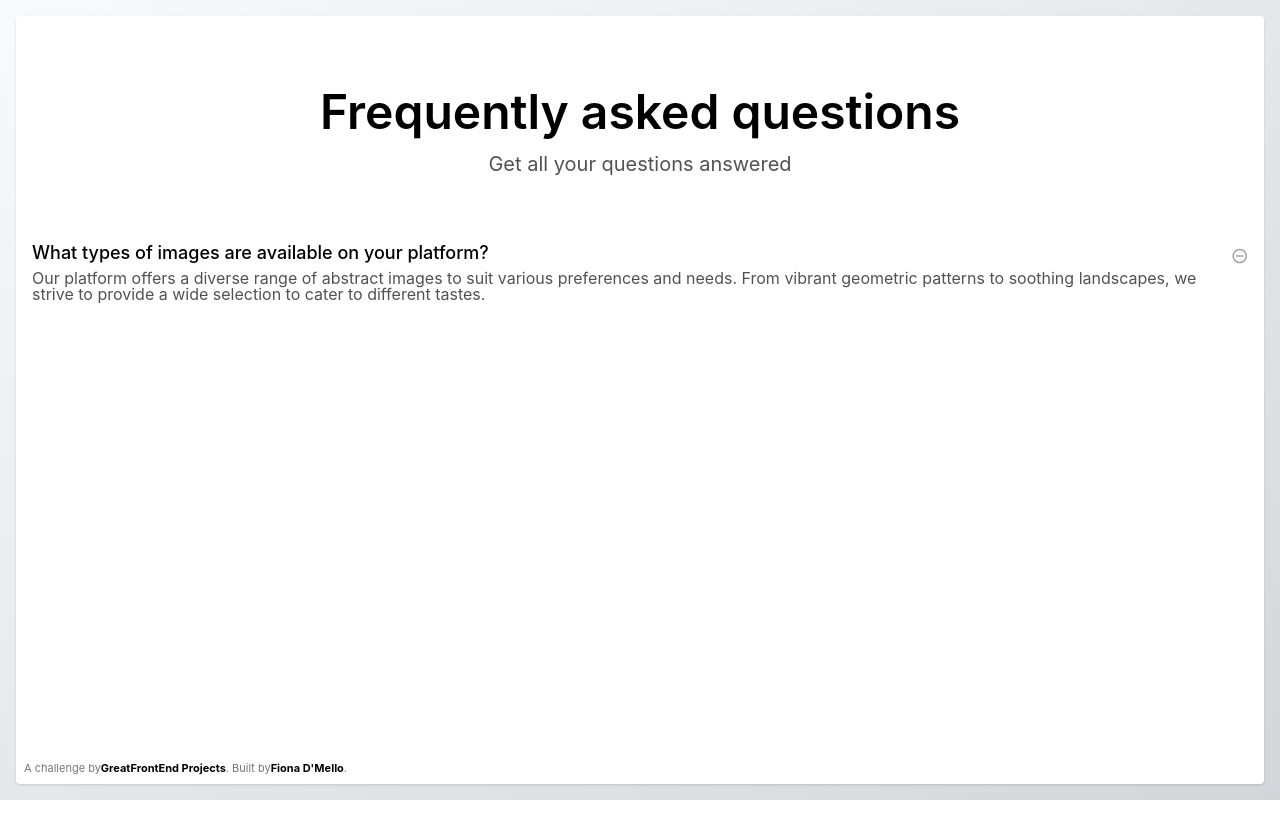
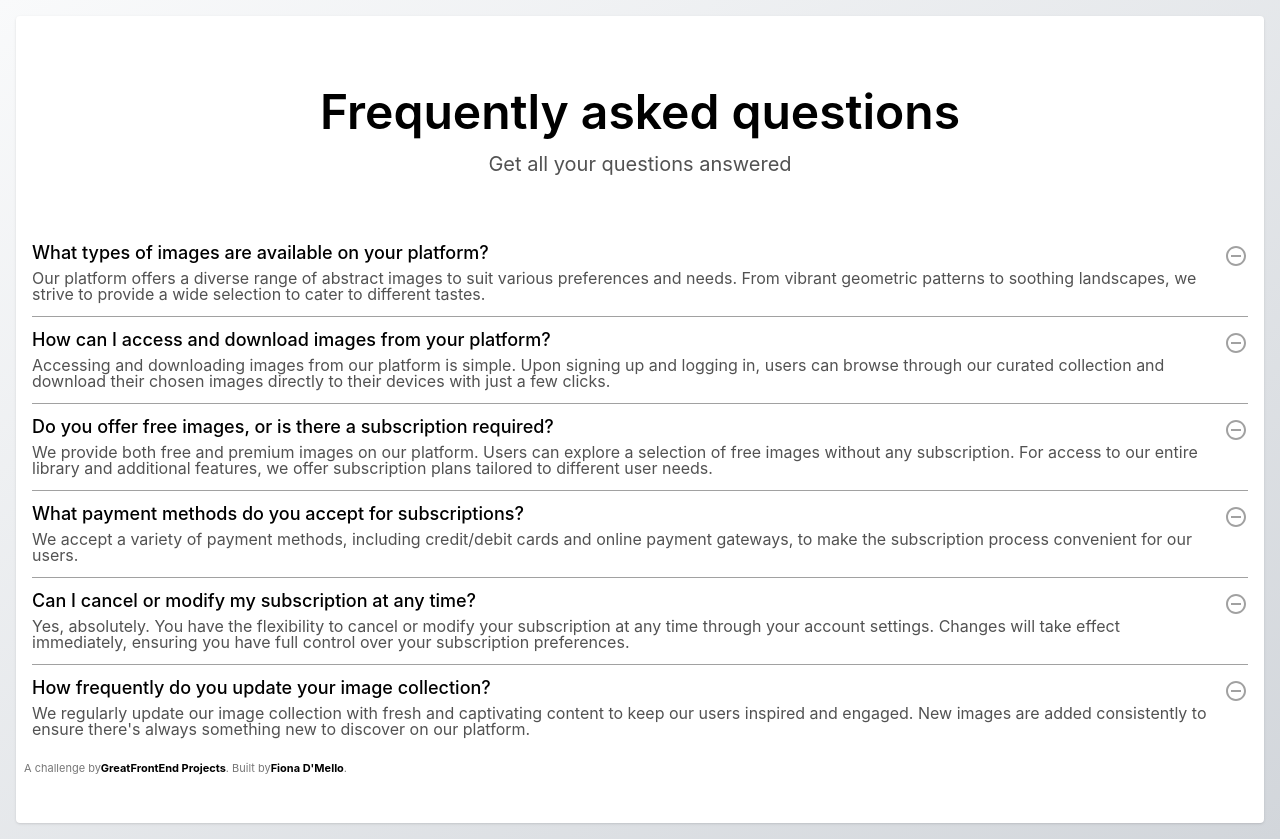
Before and after one commit to FionaDmello/faq-section, a React (Vite) app: page / in a window 1280 px wide. Before the commit the page ends 800 px from the top, so only its background shows below. Built offline with nearby package versions, Linux system fonts and the light colour scheme.

Commit message:
added tsconfig path resolver and automated content display for accordions

```diff
--- a/package.json
+++ b/package.json
@@ -32,6 +32,7 @@
     "globals": "^17.4.0",
     "typescript": "~5.9.3",
     "typescript-eslint": "^8.57.0",
-    "vite": "^8.0.1"
+    "vite": "^8.0.1",
+    "vite-tsconfig-paths": "^6.1.1"
   }
 }
--- a/src/App.tsx
+++ b/src/App.tsx
@@ -1,5 +1,7 @@
+import React from "react"
 import './App.css'
 import { RiIndeterminateCircleLine } from "@remixicon/react"
+import { ACCORDION_CONTENT } from "@/data/content"
 
 function App() {
 
@@ -12,16 +14,26 @@ function App() {
             <p className="text-lg/4.5 md:text-xl/4 text-neutral-600">Get all your questions answered</p>
           </div>
 
-          <div className="space-y-7">
-            <div className="flex gap-x-4">
-              <div className="space-y-2">
-                <p className="text-lg/4.5 font-medium">What types of images are available on your platform?</p>
-                <p className="text-base/4 text-neutral-600 text-left">
-                  Our platform offers a diverse range of abstract images to suit various preferences and needs. From vibrant geometric patterns to soothing landscapes, we strive to provide a wide selection to cater to different tastes.
-                </p>
-              </div>
-              <RiIndeterminateCircleLine className="text-neutral-400 w-6 h-6" />
-            </div>
+          <div className="space-y-3.5 divide-y divide-neutral-400">
+            {
+              ACCORDION_CONTENT.map(accordion => {
+                return (
+                  <React.Fragment key={accordion.title}>
+                    <div className="flex gap-x-4 pb-3.5">
+                      <div className="space-y-2">
+                        <p className="text-lg/4.5 font-medium">{accordion.title}</p>
+                        <p className="text-base/4 text-neutral-600 text-left">
+                          {accordion.description}
+                        </p>
+                      </div>
+                      <div>
+                        <RiIndeterminateCircleLine className="text-neutral-400 w-6 h-6"/>
+                      </div>
+                    </div>
+                  </React.Fragment>
+                )
+              })
+            }
           </div>
         </div>
       </div>
--- /dev/null
+++ b/src/data/content.ts
@@ -0,0 +1,26 @@
+export const ACCORDION_CONTENT = [
+  {
+    title: "What types of images are available on your platform?",
+    description: "Our platform offers a diverse range of abstract images to suit various preferences and needs. From vibrant geometric patterns to soothing landscapes, we strive to provide a wide selection to cater to different tastes."
+  },
+  {
+    title: "How can I access and download images from your platform?",
+    description: "Accessing and downloading images from our platform is simple. Upon signing up and logging in, users can browse through our curated collection and download their chosen images directly to their devices with just a few clicks."
+  },
+  {
+    title: "Do you offer free images, or is there a subscription required?",
+    description: "We provide both free and premium images on our platform. Users can explore a selection of free images without any subscription. For access to our entire library and additional features, we offer subscription plans tailored to different user needs."
+  },
+  {
+    title: "What payment methods do you accept for subscriptions?",
+    description: "We accept a variety of payment methods, including credit/debit cards and online payment gateways, to make the subscription process convenient for our users."
+  },
+  {
+    title: "Can I cancel or modify my subscription at any time?",
+    description: "Yes, absolutely. You have the flexibility to cancel or modify your subscription at any time through your account settings. Changes will take effect immediately, ensuring you have full control over your subscription preferences."
+  },
+  {
+    title: "How frequently do you update your image collection?",
+    description: "We regularly update our image collection with fresh and captivating content to keep our users inspired and engaged. New images are added consistently to ensure there's always something new to discover on our platform."
+  }
+]
--- a/tsconfig.app.json
+++ b/tsconfig.app.json
@@ -26,7 +26,10 @@
 
     /* Paths */
     "baseUrl": ".",
-    "paths": {},
+    "paths": {
+      "@/*": ["src/*"],
+      "@data/*":["src/data/*"],
+    },
   },
   "include": ["src"],
 }
--- a/vite.config.ts
+++ b/vite.config.ts
@@ -2,12 +2,14 @@ import { defineConfig } from 'vite'
 import react, { reactCompilerPreset } from '@vitejs/plugin-react'
 import babel from '@rolldown/plugin-babel'
 import tailwindcss from "@tailwindcss/vite";
+import tsconfigPaths from "vite-tsconfig-paths"
 
 // https://vite.dev/config/
 export default defineConfig({
   plugins: [
     react(),
     tailwindcss(),
-    babel({ presets: [reactCompilerPreset()] })
+    babel({ presets: [reactCompilerPreset()] }),
+    tsconfigPaths()
   ],
 })
```
Also changed, not shown: 1 other file (tests, documents, lock files or other folders).
